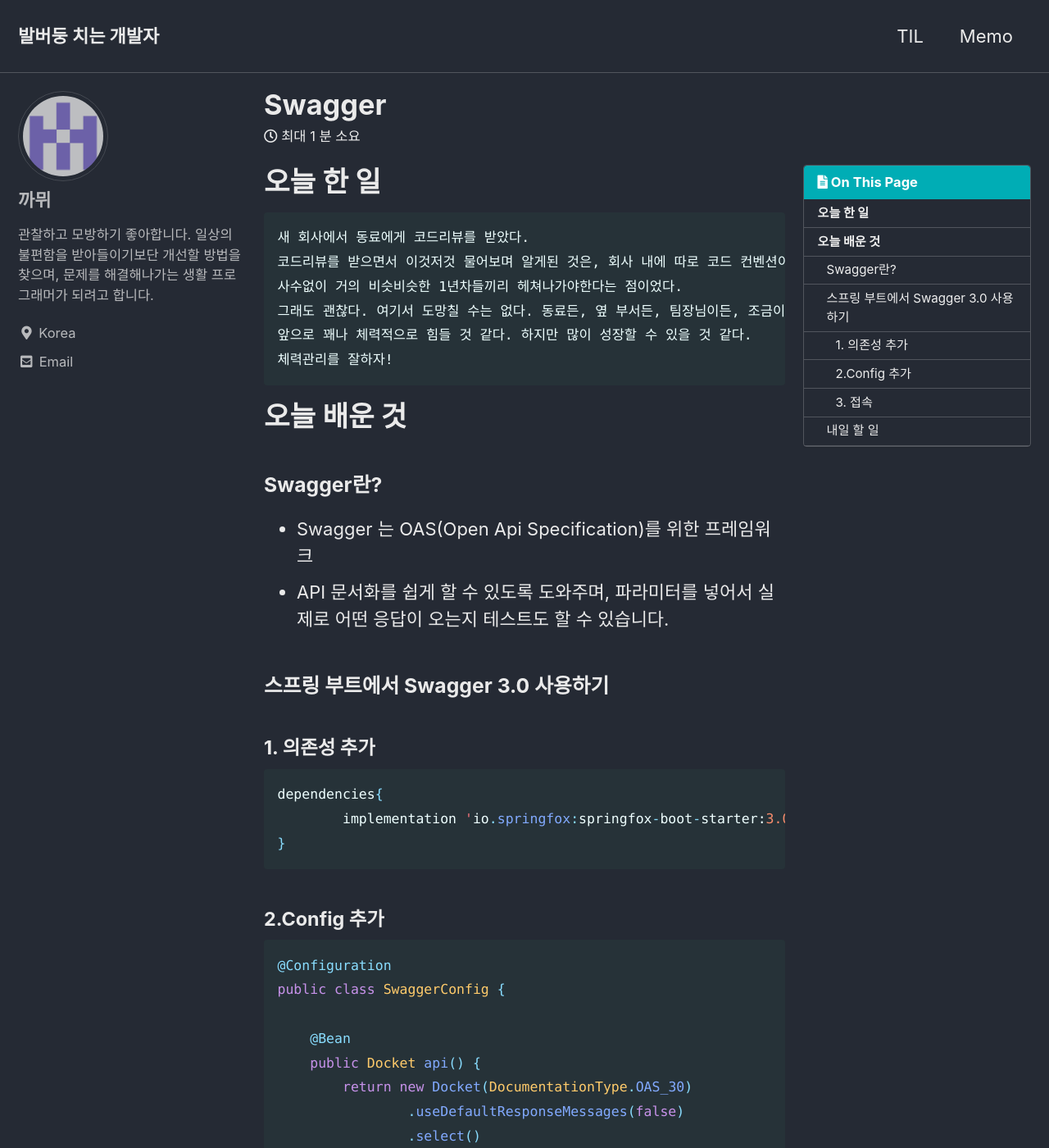
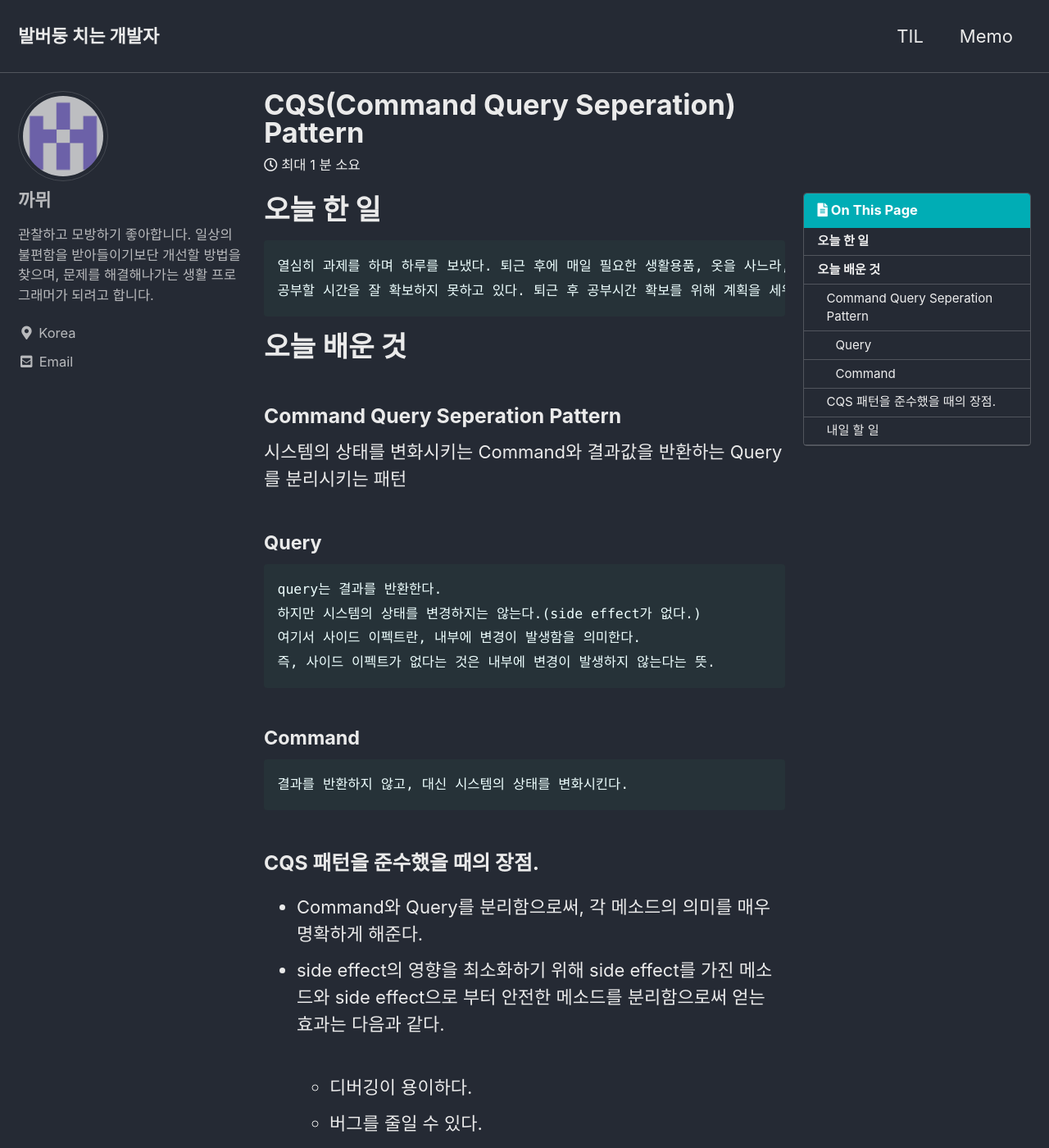
Before and after one commit to devcsb/devcsb.github.io, a Jekyll site: the page built from TIL/_posts/2022-07-27-swagger.md, in a window 1280 px wide and 1400 px high. Shown: the whole window at 82% size. Built offline with Jekyll 4.4.1, drawn with Linux system fonts in a browser that asks for light colours; cached includes are drawn as plain includes; some of the changed text lies outside the part shown.

Commit message:
220708-til

````diff
--- a/TIL/_posts/2022-07-27-swagger.md
+++ b/TIL/_posts/2022-07-27-swagger.md
@@ -1,7 +1,9 @@
 ---
-title: "Swagger"
+title: "CQS(Command Query Seperation) Pattern"
+
 tags:
-- swagger
+- CQS
+- Command Query Seperation Pattern
 
 permalink: /til/:year/:month/:day/:title/
 toc: true
@@ -11,61 +13,38 @@ comments: true
 
 # 오늘 한 일
 ```
-새 회사에서 동료에게 코드리뷰를 받았다.
-코드리뷰를 받으면서 이것저것 물어보며 알게된 것은, 회사 내에 따로 코드 컨벤션이나 체계가 잡혀있지는 않았다는 점과,
-사수없이 거의 비슷비슷한 1년차들끼리 헤쳐나가야한다는 점이었다.
-그래도 괜찮다. 여기서 도망칠 수는 없다. 동료든, 옆 부서든, 팀장님이든, 조금이라도 배울 점이 있으면 뭐든지 배우겠다는 마인드로 흡수해서 내 것으로 만들고, 코드 컨벤션이나, 사내 문화 같은 것은 내가 열심히 해서 주도적으로 만들어나갈 수 있도록 하자.
-앞으로 꽤나 체력적으로 힘들 것 같다. 하지만 많이 성장할 수 있을 것 같다.
-체력관리를 잘하자!
+열심히 과제를 하며 하루를 보냈다. 퇴근 후에 매일 필요한 생활용품, 옷을 사느라,
+공부할 시간을 잘 확보하지 못하고 있다. 퇴근 후 공부시간 확보를 위해 계획을 세워야겠다.
 ```
 
 # 오늘 배운 것
 
-### Swagger란?
--  Swagger 는 OAS(Open Api Specification)를 위한 프레임워크
--   API 문서화를 쉽게 할 수 있도록 도와주며, 파라미터를 넣어서 실제로 어떤 응답이 오는지 테스트도 할 수 있습니다.
+### Command Query Seperation Pattern
+시스템의 상태를 변화시키는 Command와 결과값을 반환하는 Query를 분리시키는 패턴
 
-### 스프링 부트에서 Swagger 3.0 사용하기
-#### 1. 의존성 추가
-```java
-dependencies{
-	implementation 'io.springfox:springfox-boot-starter:3.0.0'
-}
+#### Query
+```
+query는 결과를 반환한다.
+하지만 시스템의 상태를 변경하지는 않는다.(side effect가 없다.)
+여기서 사이드 이펙트란, 내부에 변경이 발생함을 의미한다.
+즉, 사이드 이펙트가 없다는 것은 내부에 변경이 발생하지 않는다는 뜻.
 ```
 
-#### 2.Config 추가
-```java
-@Configuration
-public class SwaggerConfig {
+#### Command
+```
+결과를 반환하지 않고, 대신 시스템의 상태를 변화시킨다.
+```
+### CQS 패턴을 준수했을 때의 장점.
+- Command와 Query를 분리함으로써, 각 메소드의 의미를 매우 명확하게 해준다.
+- side effect의 영향을 최소화하기 위해 side effect를 가진 메소드와
+  side effect으로 부터 안전한 메소드를 분리함으로써 얻는 효과는 다음과 같다.
+<br><br>
+  - 디버깅이 용이하다.
+  - 버그를 줄일 수 있다.
+  - Query의 순서에 따라 실행 결과가 변하지 않는다.
 
-    @Bean
-    public Docket api() {
-        return new Docket(DocumentationType.OAS_30)
-                .useDefaultResponseMessages(false)
-                .select()
-                .apis(RequestHandlerSelectors.basePackage("com.example.springswagger.controller"))
-                .paths(PathSelectors.any())
-                .build()
-                .apiInfo(apiInfo());
-    }
 
-    private ApiInfo apiInfo() {
-        return new ApiInfoBuilder()
-                .title("Practice Swagger")
-                .description("practice swagger config")
-                .version("1.0")
-                .build();
-    }
-}
-```
-#### 3. 접속
-Swagger3: http://localhost:8080/swagger-ui/index.html
-
-참고: https://github.com/springfox/springfox
-https://springfox.github.io/springfox/docs/current/
-
-https://bcp0109.tistory.com/326
 ### 내일 할 일
 - 자바 학습
 - 과제 코드 수정
-- 자바 컨벤션, 앞으로 회사에서 내가 해야할 일 우선순위 순으로 리스트 업
+- 주말 동안 할 일 리스트업
````
Also changed, not shown: TIL/_posts/2022-07-28-CQS 원칙.md (added, +71 -0 lines).
